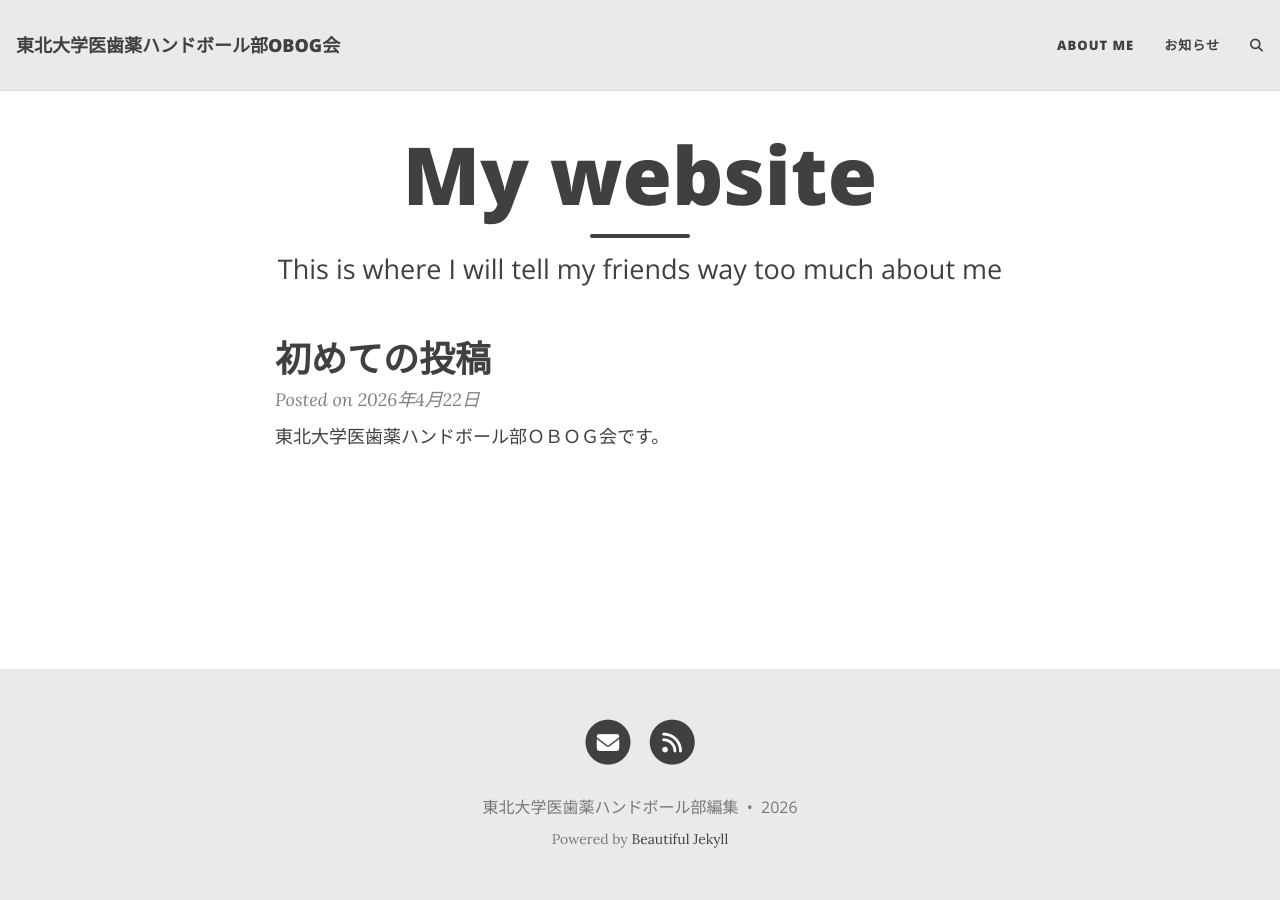
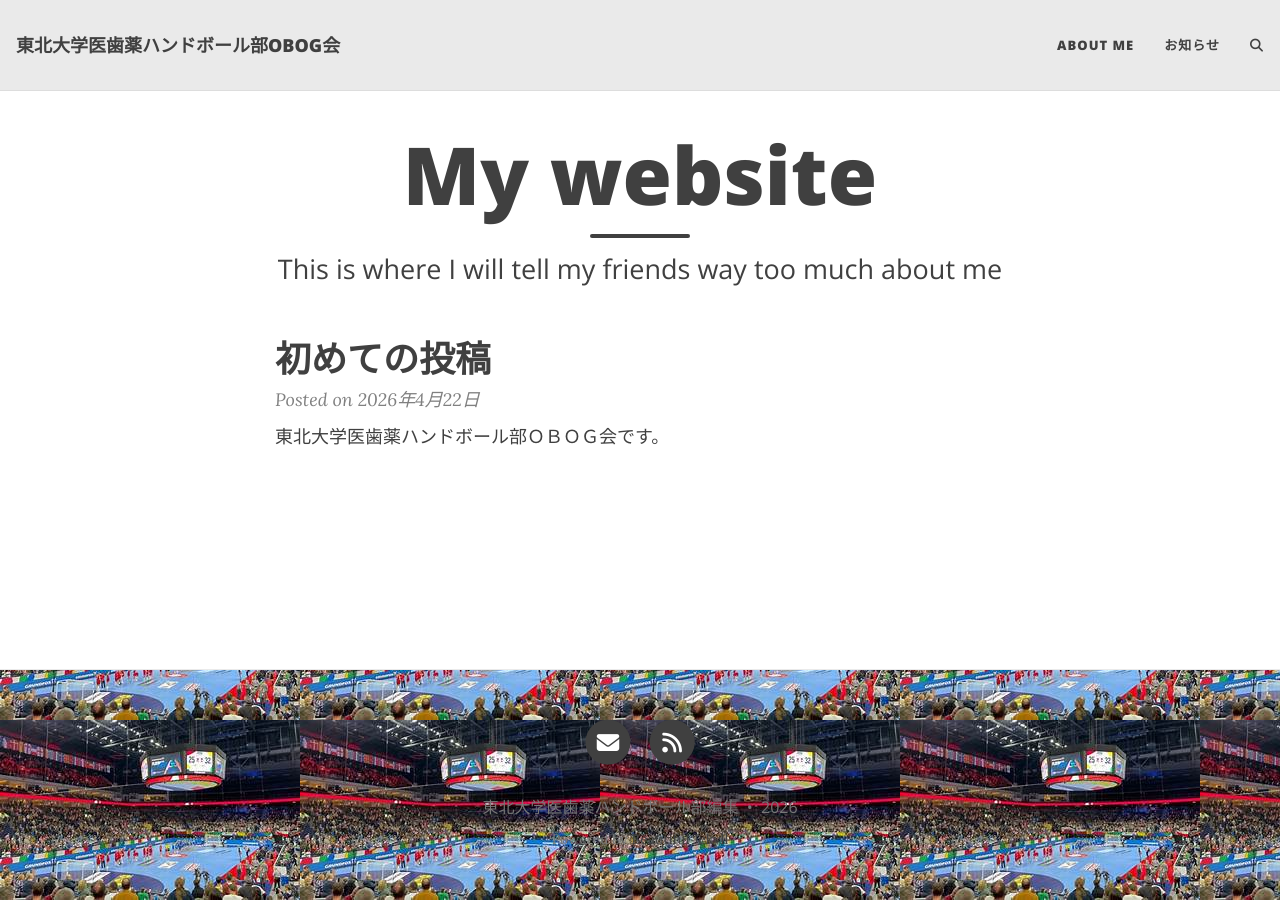
Before and after one commit to tohokuunivoldboyandgirl/website, a Jekyll site: the page built from index.html, in a window 1280 px wide. Built offline with Jekyll 4.4.1, drawn with Linux system fonts in a browser that asks for light colours; the list of posts is cut into pages by our own code; comment, search, counter and statistics services are not loaded.

Commit message:
Update _config.yml

```diff
--- a/_config.yml
+++ b/_config.yml
@@ -151,7 +151,7 @@ footer-hover-col: "#0085A1"
 # instead of colour
 
 #navbar-img: "/assets/img/bgimage.png"
-#footer-img: "/assets/img/bgimage.png"
+footer-img: "/assets/img/handball.jpeg"
 #page-img: "/assets/img/bgimage.png"
 
 # Suggest a colour for mobile browsers to use as the browser's theme. This is only supported by a few mobile browsers.
@@ -166,7 +166,7 @@ mobile-theme-col: "#0085A1"
 #  - "/assets/js/custom-script.js"
 
 #################################
-# --- Web Analytics Section --- つかわんくていい#
+# --- Web Analytics Section ---つかわんくていい#
 #################################
 
 # Fill in your Google Analytics tag ID (or "Measurement ID") to track your website usage
```
